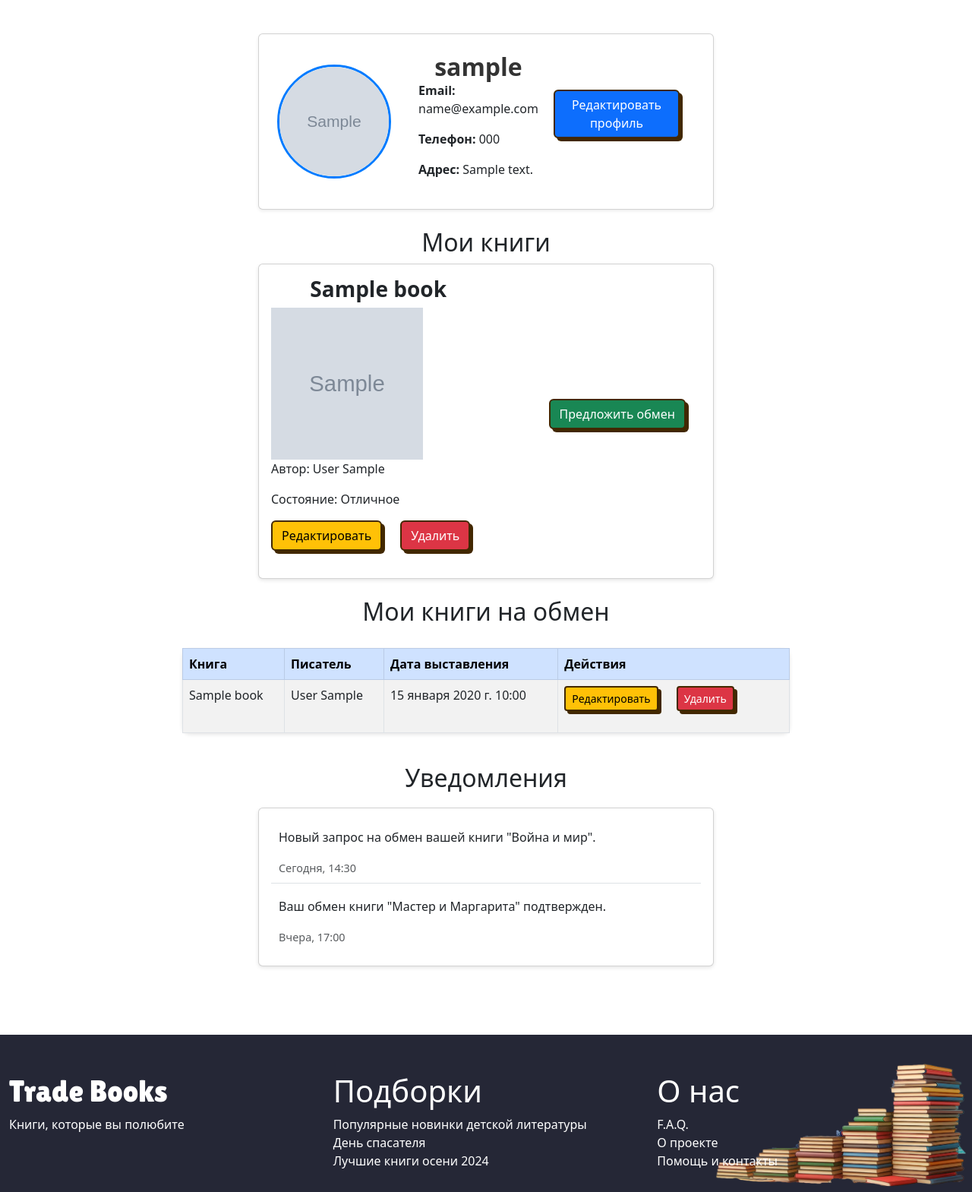
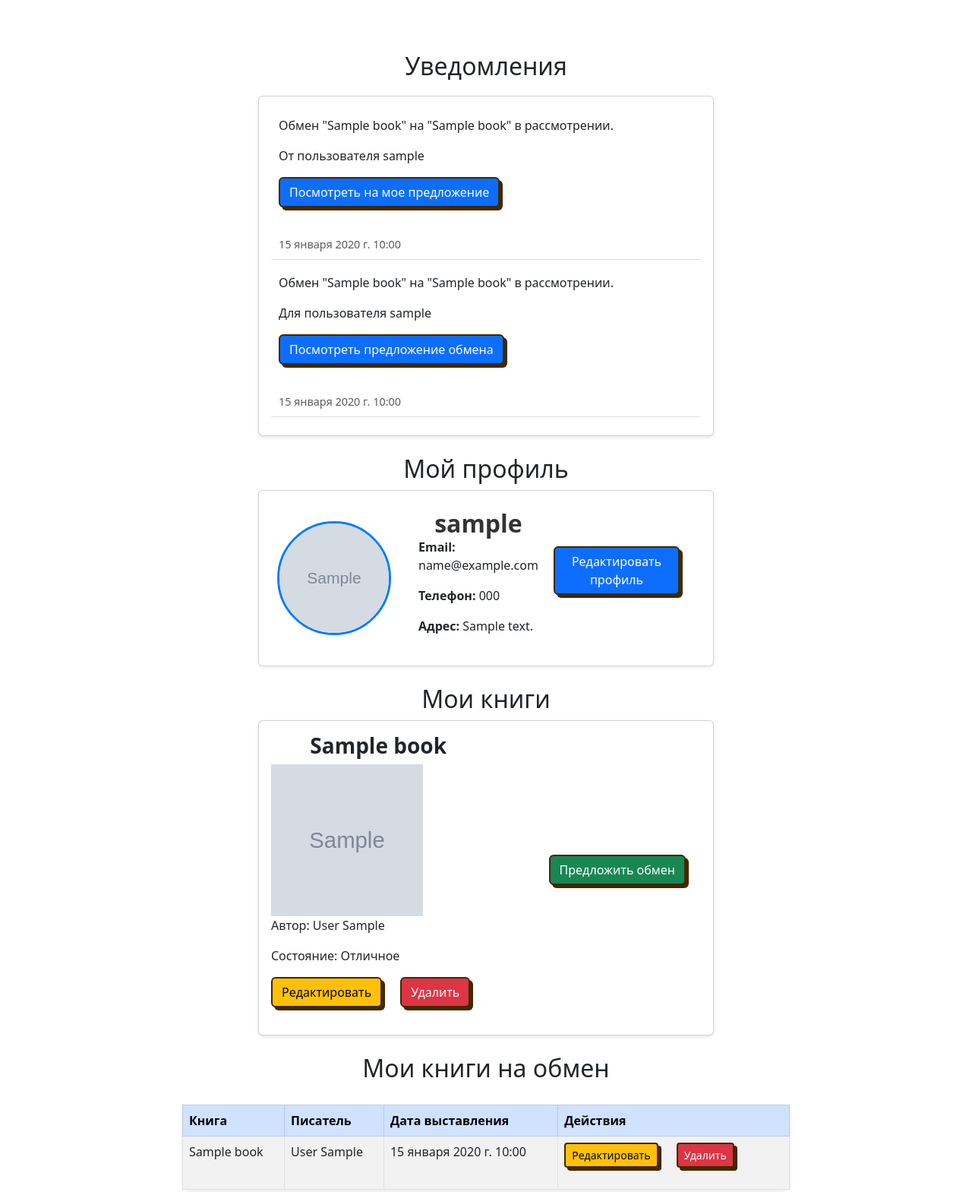
Before and after one commit to RainDarkNess/project_IVT_25_u, a Django app: page /user-page/ in a window 1280 px wide. Shown: the part 243-1812 px from the top of the page at 76% size. Run offline with Django 5.2, Linux system fonts and the light colour scheme; a user stored in the database is signed in; tables that the repository leaves empty hold one stand-in row (values such as "Sample post"); grey boxes marked "Sample" are stand-in pictures; some libraries are stand-ins or nearby versions.

Commit message:
<dev-frontend-user-page> template update

```diff
--- a/books/main/templates/main/userPage.html
+++ b/books/main/templates/main/userPage.html
@@ -13,6 +13,46 @@
 {% include "main/header.html" %}
 
 <div class="container mt-4">
+    {% if myResponses or myNotifications%}
+        <h2 class="mt-4">Уведомления</h2>
+        <div class="notifications card p-3">
+            {% for notify in myNotifications %}
+            <div class="notification border-bottom pb-2 mb-2">
+                {% if notify.status == 0 %}
+                    <p>Новый запрос на обмен вашей книги "{{notify.bookone}}" на "{{notify.booktwo}}".</p>
+                {% elif notify.status == 1 %}
+                    <p>Обмен "{{notify.bookone}}" на "{{notify.booktwo}}" в рассмотрении.</p>
+                {% elif notify.status == 2 %}
+                    <p>Ваш обмен "{{notify.bookone}}" на "{{notify.booktwo}}" подтвержден.</p>
+                {% elif notify.status == 3 %}
+                    <p>Ваш обмен "{{notify.bookone}}" на "{{notify.booktwo}}" изменен.</p>
+                {% endif %}
+                <p>От пользователя {{ notify.useridtwo }}</p>
+                <p><a class="btn btn-primary mt-3 mt-md-0" href="{% url 'view_trade' notify.idorderbooks %}">Посмотреть на мое предложение</a></p>
+                <span class="notification-time text-muted">{{notify.dateorder}}</span>
+            </div>
+            {% endfor %}
+
+            {% for response in myResponses %}
+            <div class="notification border-bottom pb-2 mb-2">
+                {% if response.status == 0 %}
+                    <p>Ваш запрос на обмен книги "{{response.booktwo}}" на "{{response.bookone}}" создан.</p>
+                {% elif response.status == 1 %}
+                    <p>Обмен "{{response.booktwo}}" на "{{response.bookone}}" в рассмотрении.</p>
+                {% elif response.status == 2 %}
+                    <p>Ваш обмен "{{response.booktwo}}" на "{{response.bookone}}" подтвержден.</p>
+                {% elif response.status == 3 %}
+                    <p>Ваш обмен "{{response.booktwo}}" на "{{response.bookone}}" изменен.</p>
+                {% endif %}
+                <p>Для пользователя {{ response.useridone }}</p>
+                <p><a class="btn btn-primary mt-3 mt-md-0" href="{% url 'view_trade' response.idorderbooks %}">Посмотреть предложение обмена</a></p>
+                <span class="notification-time text-muted">{{response.dateorder}}</span>
+            </div>
+            {% endfor %}
+        </div>
+    {% endif %}
+
+    <h2 class="mt-4">Мой профиль</h2>
     <div class="profile card p-4 shadow-sm d-flex flex-md-row flex-column align-items-center">
         {% if user.img %}
         <img src="{{ user.img.url }}" class="avatar" alt="Avatar">
@@ -56,7 +96,8 @@
                 <a href="{% url 'edit_book' book.idbooks %}" class="btn btn-warning">Редактировать</a>
                 <a href="{% url 'delete_book' book.idbooks %}" class="btn btn-danger">Удалить</a>
             </div>
-            <a href="{% url 'trading_from_page' book.idbooks %}" class="exchange-button btn btn-success mt-2 mt-md-0">Предложить обмен</a>
+            <a href="{% url 'trading_from_page' book.idbooks %}" class="exchange-button btn btn-success mt-2 mt-md-0">Предложить
+                обмен</a>
         </li>
         {% endfor %}
     </ul>
@@ -90,17 +131,6 @@
     </div>
     {% endif %}
 
-    <h2 class="mt-4">Уведомления</h2>
-    <div class="notifications card p-3">
-        <div class="notification border-bottom pb-2 mb-2">
-            <p>Новый запрос на обмен вашей книги "Война и мир".</p>
-            <span class="notification-time text-muted">Сегодня, 14:30</span>
-        </div>
-        <div class="notification">
-            <p>Ваш обмен книги "Мастер и Маргарита" подтвержден.</p>
-            <span class="notification-time text-muted">Вчера, 17:00</span>
-        </div>
-    </div>
 </div>
 
 {% include "main/footer.html" %}
```
